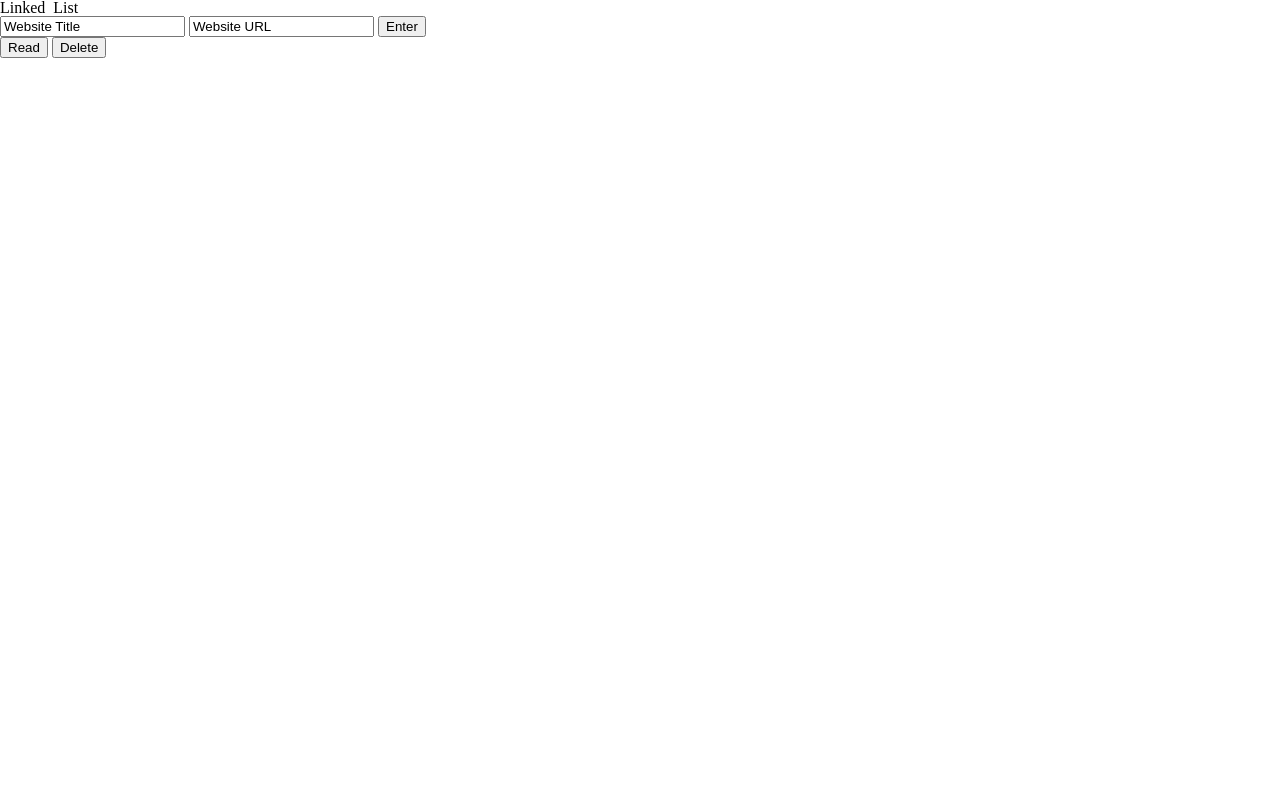
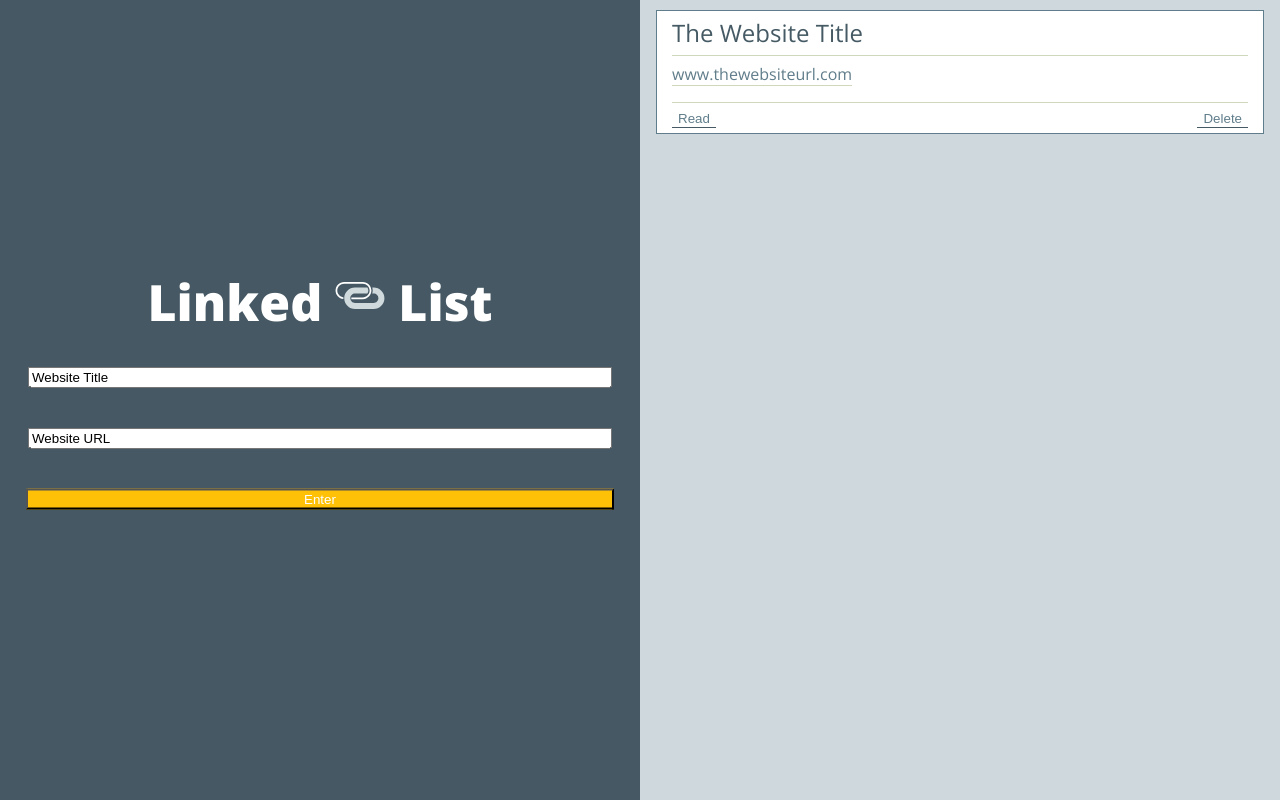
Before and after one commit to jwood11atx/linked-list, a plain HTML site: page index.html in a window 1280 px wide. Drawn offline with nearby package versions, Linux system fonts and the light colour scheme.

Commit message:
Added images folder. Created css style sheet.

```diff
--- a/css/styles.css
+++ b/css/styles.css
@@ -0,0 +1,122 @@
+body {
+  position: relative;
+  font-family: "Open Sans", sans-serif;
+}
+
+header {
+  display: inline-block;
+  width: 90%;
+  font-size: 50px;
+  color: white;
+  font-weight: 800;
+  margin-bottom: 20px;
+}
+
+header img {
+  height: 50px;
+  width: 50px;
+}
+
+input {
+  width: 90%;
+  margin: 20px 0;
+}
+
+a {
+  border-bottom: 1px solid #CFD8BC;
+  color: #607D8B;
+  text-decoration: none;
+  outline: none;
+}
+
+h2 {
+  font-size: 24px
+}
+
+.container {
+  position: absolute;
+  top: 50%;
+  transform: translateY(-50%);
+}
+
+.card {
+  border: 1px solid #607D8B;
+  background-color: white;
+  color: #455A64;
+  padding: 10px 15px;
+  position: relative;
+  width: 90%;
+  margin: 10px auto;
+}
+
+.card div {
+  display: block;
+  padding-top: 10px;
+  padding-bottom: 20px;
+  margin-top: 10px;
+  margin-bottom: 20px;
+  border-top: 1px solid #CFD8BC;
+  border-bottom: 1px solid #CFD8BC;
+
+}
+
+
+#left-section {
+  position: fixed;
+  text-align: center;
+  height: 100vh;
+  width: 50vw;
+  background-color: #455864;
+}
+
+#right-section {
+  position: fixed;
+  right: 0;
+  width: 50vw;
+  height: 100vh;
+  overflow: scroll;
+  background-color: #CFD8DC;
+  align-items: center;
+}
+
+#enter-btn {
+  background-color: #FFC107;
+  width: 92%;
+  color: white;
+  margin: 20px 0;
+}
+
+#enter-btn:hover {
+  background-color: #FFD773;
+}
+
+#read-btn {
+  position: absolute;
+  bottom: 5px;
+  left: 15px;
+  border: none;
+  outline: none;
+  background-color: white;
+  border-bottom: 1px solid #455A64;
+  color: #607D8B;
+}
+
+#delete-btn {
+  position: absolute;
+  bottom: 5px;
+  right: 15px;
+  border: none;
+  outline: none;
+  background-color: white;
+  border-bottom: 1px solid #455A64;
+  color: #607D8B;
+}
+
+#delete-btn:hover, #read-btn:hover, a:hover {
+  border-bottom: 1px solid #FFC107;
+  cursor: pointer;
+}
+
+#delete-btn:focus, #read-btn:focus, a:focus {
+  border-bottom: 1px solid #FFC107;
+}
--- a/index.html
+++ b/index.html
@@ -5,21 +5,27 @@
     <meta name="viewport" content="width=devis-wideth, initial-scale=1, user-scalable = true">
     <link rel="stylesheet" href="css/reset.css">
     <link rel="stylesheet" href="css/styles.css">
+    <link href="https://fonts.googleapis.com/css?family=Open+Sans:400,800" rel="stylesheet">
   </head>
   <body>
+
     <section id="left-section">
-      <header>
-        Linked <img src="" alt=""> List
-      </header>
-      <input type="inputbox" id="title" value="Website Title">
-      <input type="inputbox" id="website" value="Website URL">
-      <button type="button" name="button" id="enter-btn">Enter</button>
+      <article class="container">
+        <header>
+          Linked <img src="images/linked-list-logo.svg" alt=""> List
+        </header>
+        <input type="inputbox" id="title" value="Website Title">
+        <input type="inputbox" id="website" value="Website URL">
+        <button type="button" name="button" id="enter-btn">Enter</button>
+      </article>
     </section>
 
     <section id="right-section">
       <article class="card">
-        <h2></h2>
-        <a href="#"></a>
+        <h2>The Website Title</h2>
+        <div>
+          <a href="#">www.thewebsiteurl.com</a>
+        </div>
         <button type="button" name="button" id="read-btn">Read</button>
         <button type="button" name="button" id="delete-btn">Delete</button>
       </article>
```
Also changed, not shown: images/linked-list-logo.svg (added).
